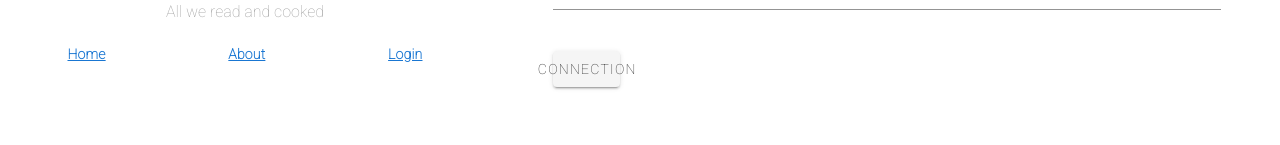
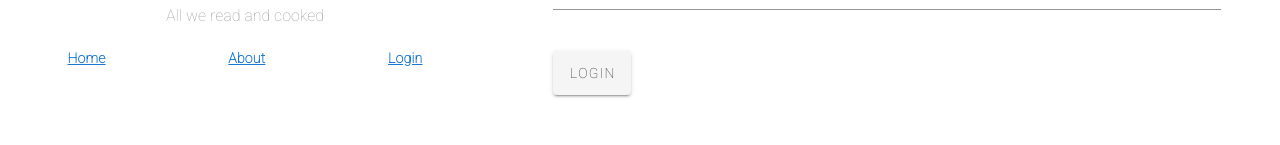
Before and after one commit to LoveMeWithoutAll/vue-blog, a Vue app: page /login in a window 1280 px wide. Shown: the part 189-334 px from the top of the page. Built offline with nearby package versions, Linux system fonts and the light colour scheme; no server answers; what vue-disqus, vue-firestore would draw is missing.

Commit message:
Fix login button size

```diff
--- a/src/components/Login.vue
+++ b/src/components/Login.vue
@@ -6,7 +6,7 @@
         <v-text-field type="text" v-model="email" placeholder="Email"></v-text-field>
         <v-text-field type="password" v-model="password" placeholder="Password"></v-text-field>
       </v-form>
-      <v-btn v-on:click="signIn">Connection</v-btn>
+      <v-btn v-on:click="signIn" large>Login</v-btn>
     </div>
   </v-col>
 </template>
```
